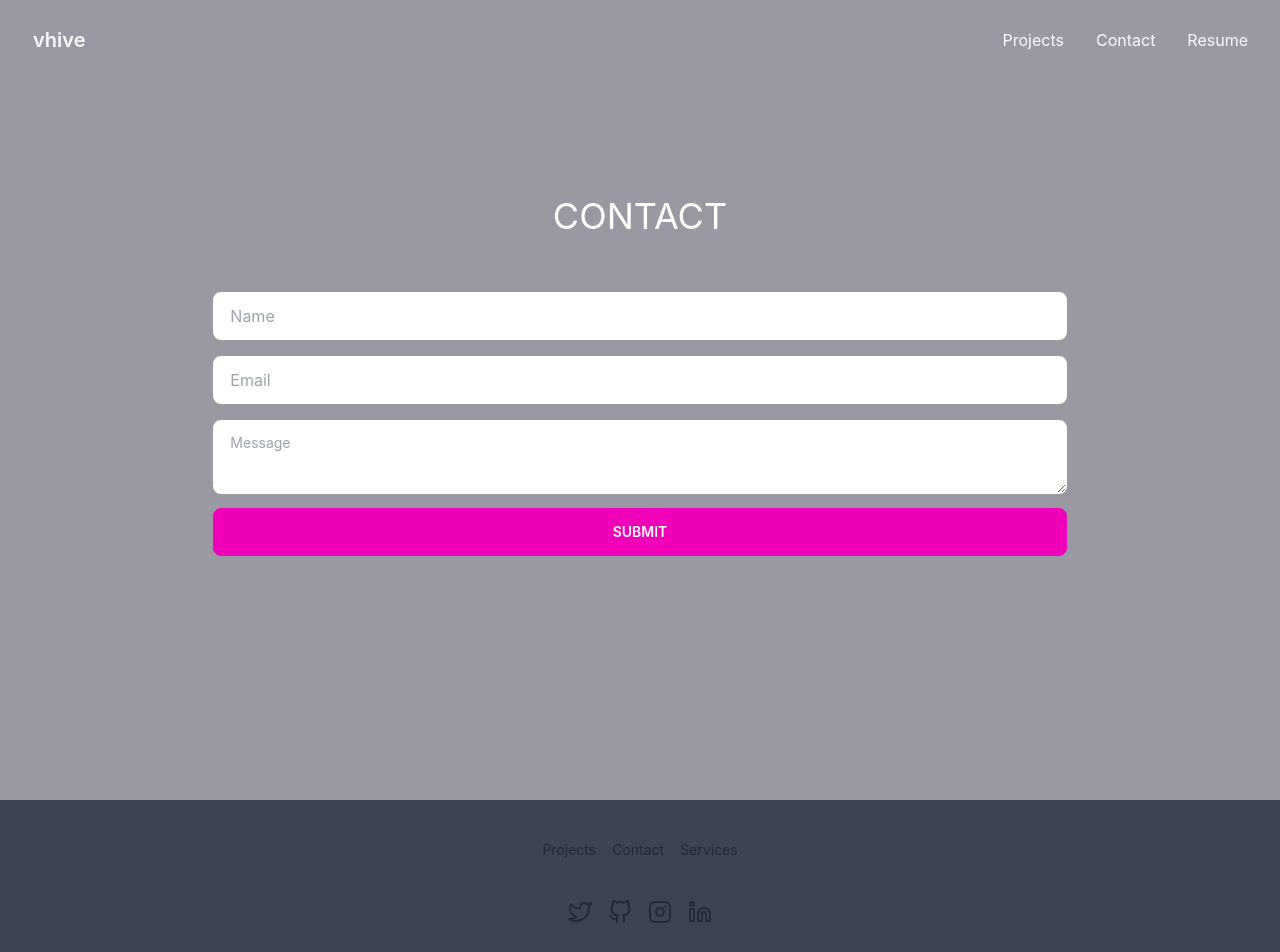
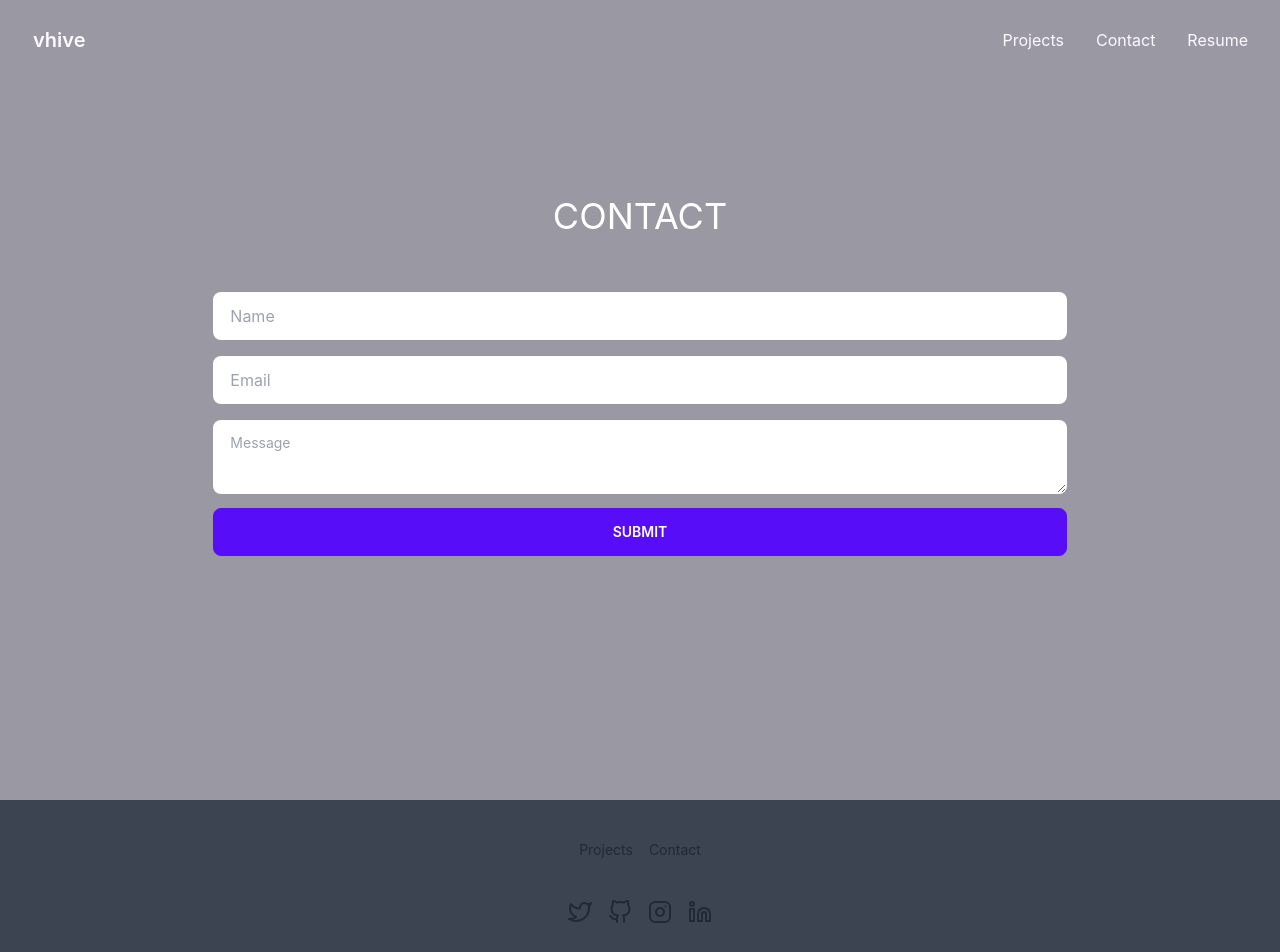
Before and after one commit to vhivestate/vhive, a React (Create React App) app: page /contact in a window 1280 px wide. Shown: the top 952 px of the page. Built offline with nearby package versions, Linux system fonts and the light colour scheme.

Commit message:
btn color

```diff
--- a/src/components/Footer.js
+++ b/src/components/Footer.js
@@ -14,7 +14,7 @@ function Footer(){
             <div className="grid grid-flow-col gap-4">
                 <a className="link link-hover"><Link to={'/projects'}>Projects</Link></a>
                 <a className="link link-hover"><Link to={'/contact'}>Contact</Link></a>
-                <a className="link link-hover" ><Link to={'/services'}>Services</Link></a>
+                {/* <a className="link link-hover" ><Link to={'/services'}>Services</Link></a>  */}
             </div>
 
             <div>
--- a/src/pages/Contact/index.js
+++ b/src/pages/Contact/index.js
@@ -67,7 +67,7 @@ export const Contact = () => {
                     </label>
                 )}
 
-                <input type="submit" className="btn btn-secondary w-full" value={"Submit"}/>
+                <input type="submit" className="btn btn-primary w-full" value={"Submit"}/>
                 </form>
                 {successMessage && (
                     <div className="alert alert-success shadow-lg my-4">
```
